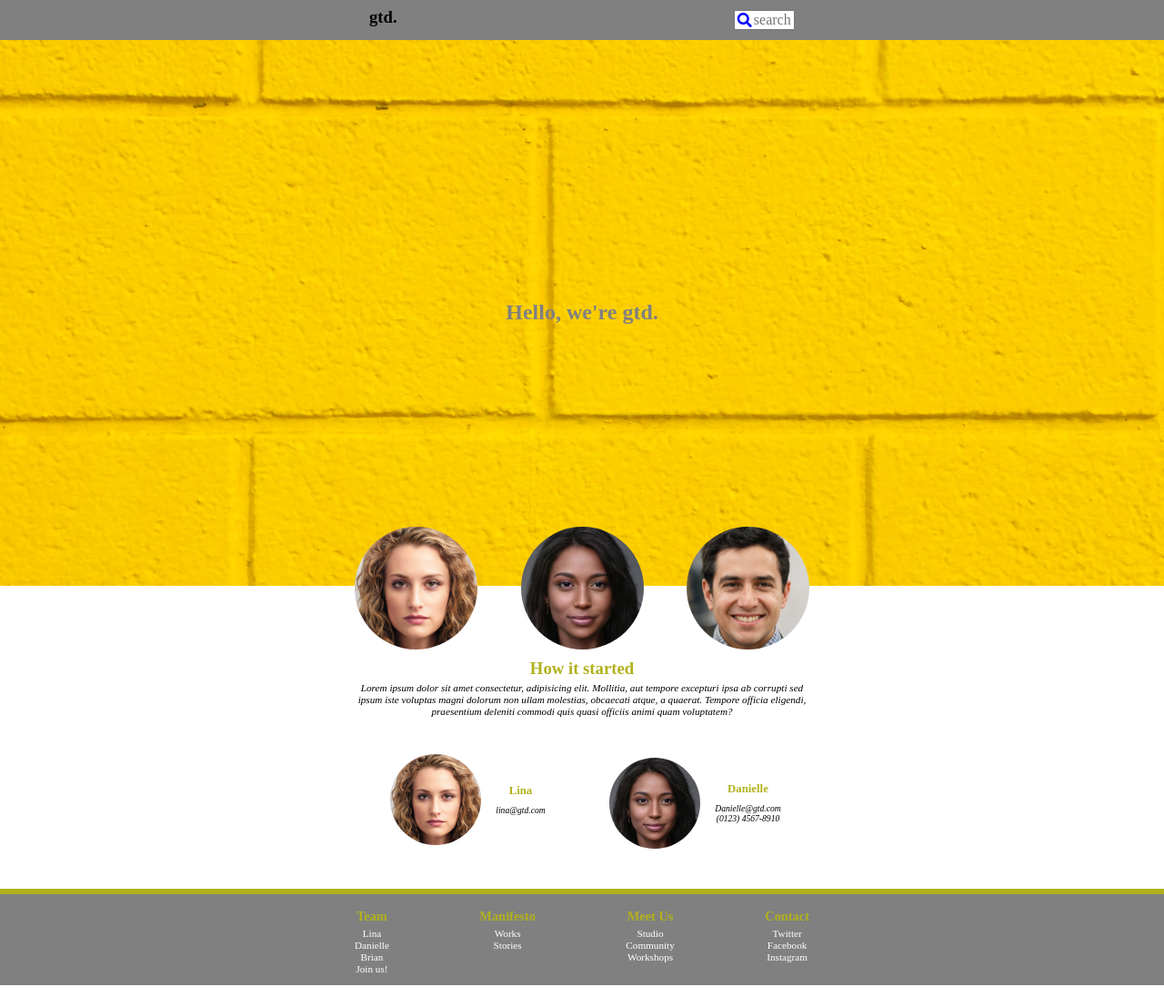
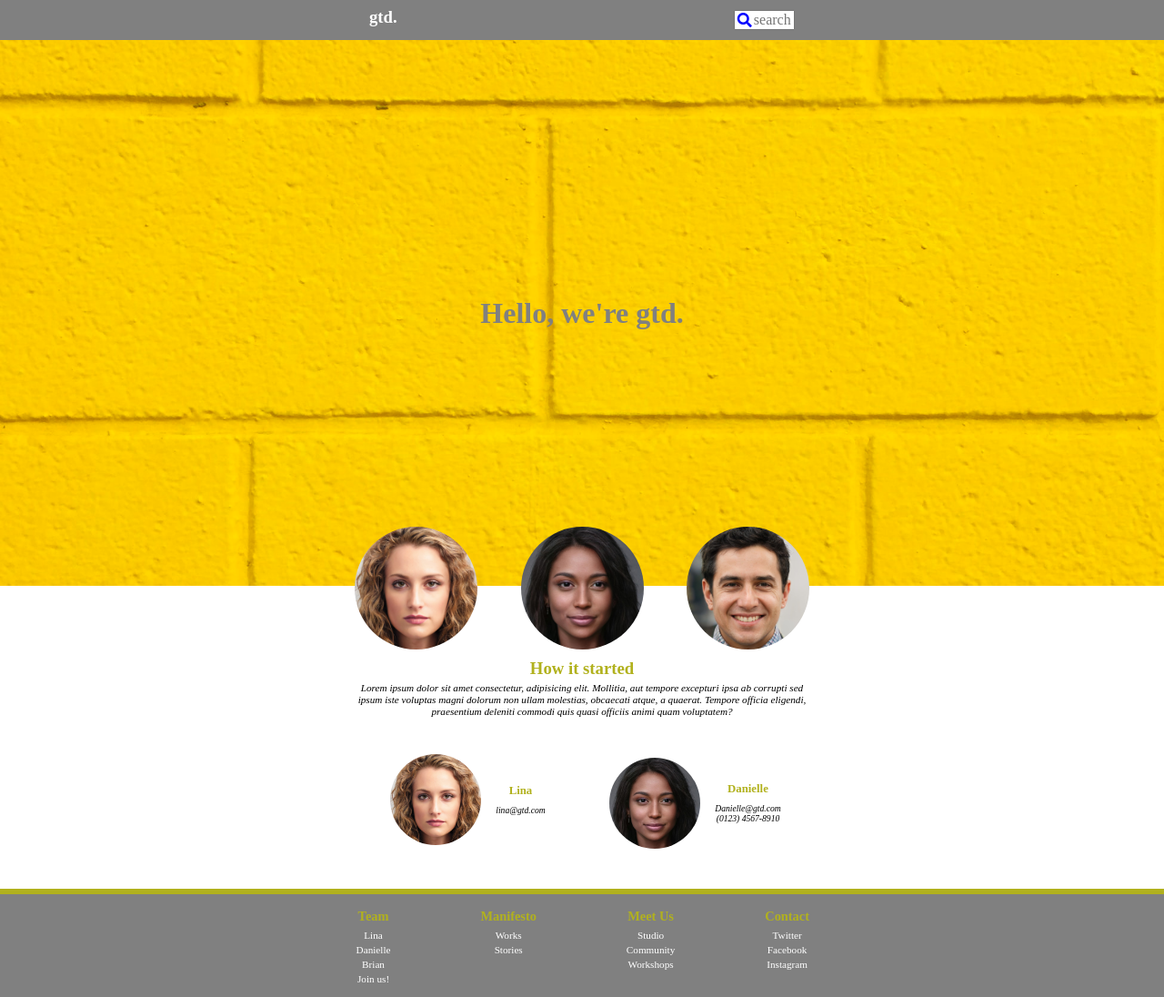
Before and after one commit to vytautas-karvelis/atsiskaitymas, a plain HTML site: page index.html in a window 1280 px wide. Shown: the whole page at 91% size. Drawn offline with nearby package versions, Linux system fonts and the light colour scheme.

Commit message:
rough project finish nr2

```diff
--- a/styles.css
+++ b/styles.css
@@ -6,10 +6,16 @@
 
 /* header */
 
+
+
 header {
     background-color: gray;
     padding: 0.5rem 0;
     text-align: center;
+}
+
+header h3 {
+    color:white
 }
 
 header input {
@@ -51,6 +57,7 @@ header h3 {
 
 .section1 .container h2 {
     color:gray;
+    font-size: 2rem;
 }
 
 /* section2 */
@@ -183,6 +190,11 @@ header h3 {
 	align-content: center;
 }
 
+.container{
+    max-width: 500px;
+    margin:0 auto;
+}
+
 
 @media only screen and (min-width:768px){
     .container {
@@ -257,6 +269,11 @@ header h3 {
     .section4 .container .person .details h6 {
         margin-bottom: 0.5rem;
     }
+
+    .section5 .container {
+        max-width:100%;
+    }
+
     .section6 .container {
         display: flex;
         flex-direction: row;
@@ -266,4 +283,8 @@ header h3 {
         align-content: flex-start;
     }
 
+    .section6 .container a {
+        padding:0.1rem;
+    }
+
 }
```
